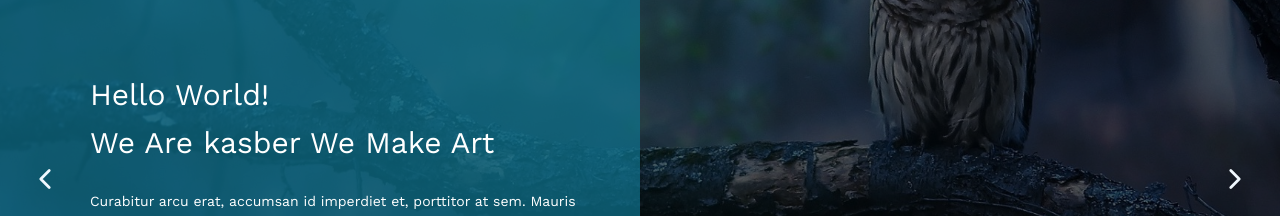
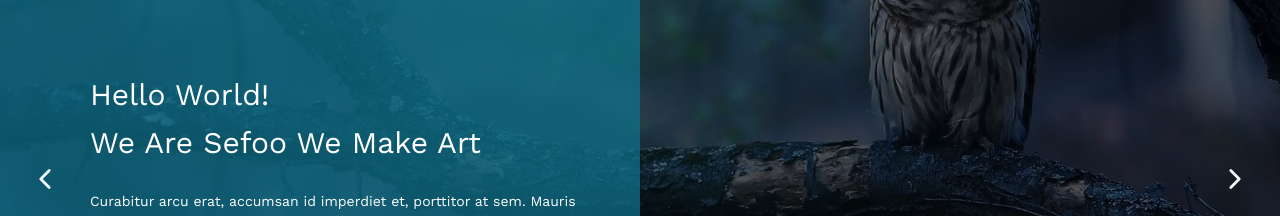
Before and after one commit to sefoo333/project-1, a plain HTML site: page index.html in a window 1280 px wide. Shown: the part 221-437 px from the top of the page. Drawn offline with nearby package versions, Linux system fonts and the light colour scheme.

Commit message:
Readme modified

```diff
--- a/index.html
+++ b/index.html
@@ -65,7 +65,7 @@
                 <h2>
                     Hello World!
                     <br>
-                    We Are kasber We Make Art
+                    We Are Sefoo We Make Art
                 </h2>
                 <p>
                     Curabitur arcu erat, accumsan id imperdiet et, porttitor at sem. Mauris blandit aliquet elit, eget
```
Also changed, not shown: 1 other file.
